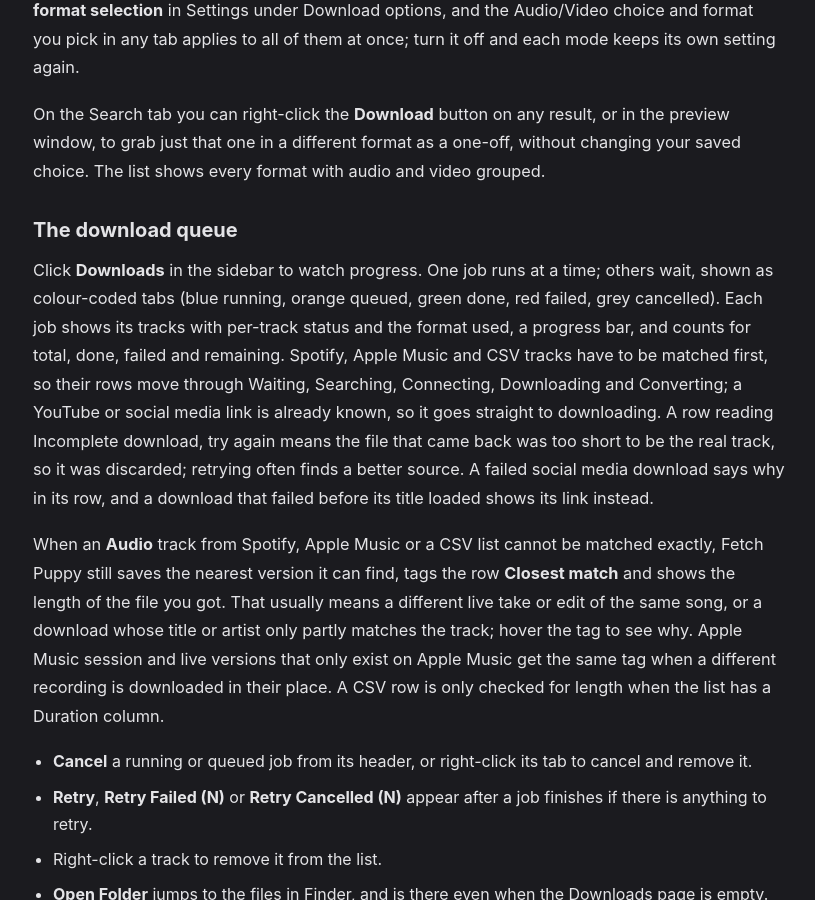
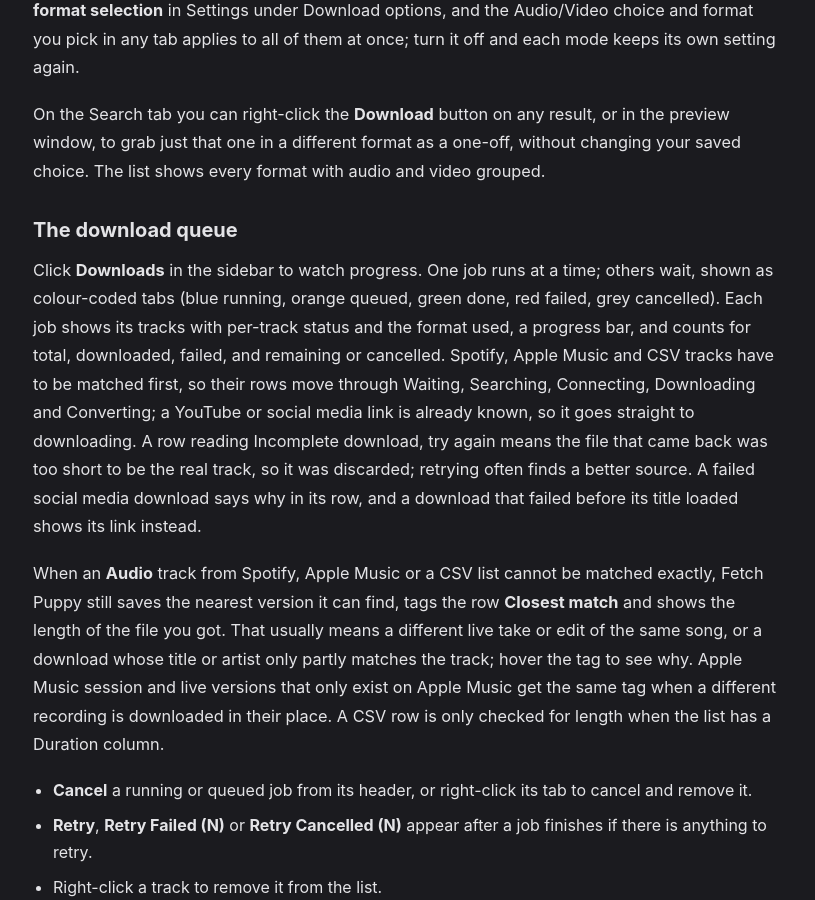
Before and after one commit to BSKapps/bskapps.github.io, a Jekyll site: the page built from articles/fetch-puppy-guide/index.html, in a window 1280 px wide and 900 px high, scrolled down 1528 px. Shown: the whole window, without its empty margins (231-1046 px from the left). Built offline with Jekyll 4.4.1, drawn with Linux system fonts in a browser that asks for light colours.

Commit message:
Fetch Puppy guide: tab counts read downloaded, failed, and remaining or cancelled

```diff
--- a/_data/guides/fetch-puppy-guide.json
+++ b/_data/guides/fetch-puppy-guide.json
@@ -87,7 +87,7 @@
       "blocks": [
         {
           "type": "paragraph",
-          "text": "Click **Downloads** in the sidebar to watch progress. One job runs at a time; others wait, shown as colour-coded tabs (blue running, orange queued, green done, red failed, grey cancelled). Each job shows its tracks with per-track status and the format used, a progress bar, and counts for total, done, failed and remaining. Spotify, Apple Music and CSV tracks have to be matched first, so their rows move through Waiting, Searching, Connecting, Downloading and Converting; a YouTube or social media link is already known, so it goes straight to downloading. A row reading Incomplete download, try again means the file that came back was too short to be the real track, so it was discarded; retrying often finds a better source. A failed social media download says why in its row, and a download that failed before its title loaded shows its link instead."
+          "text": "Click **Downloads** in the sidebar to watch progress. One job runs at a time; others wait, shown as colour-coded tabs (blue running, orange queued, green done, red failed, grey cancelled). Each job shows its tracks with per-track status and the format used, a progress bar, and counts for total, downloaded, failed, and remaining or cancelled. Spotify, Apple Music and CSV tracks have to be matched first, so their rows move through Waiting, Searching, Connecting, Downloading and Converting; a YouTube or social media link is already known, so it goes straight to downloading. A row reading Incomplete download, try again means the file that came back was too short to be the real track, so it was discarded; retrying often finds a better source. A failed social media download says why in its row, and a download that failed before its title loaded shows its link instead."
         },
         {
           "type": "paragraph",
```
